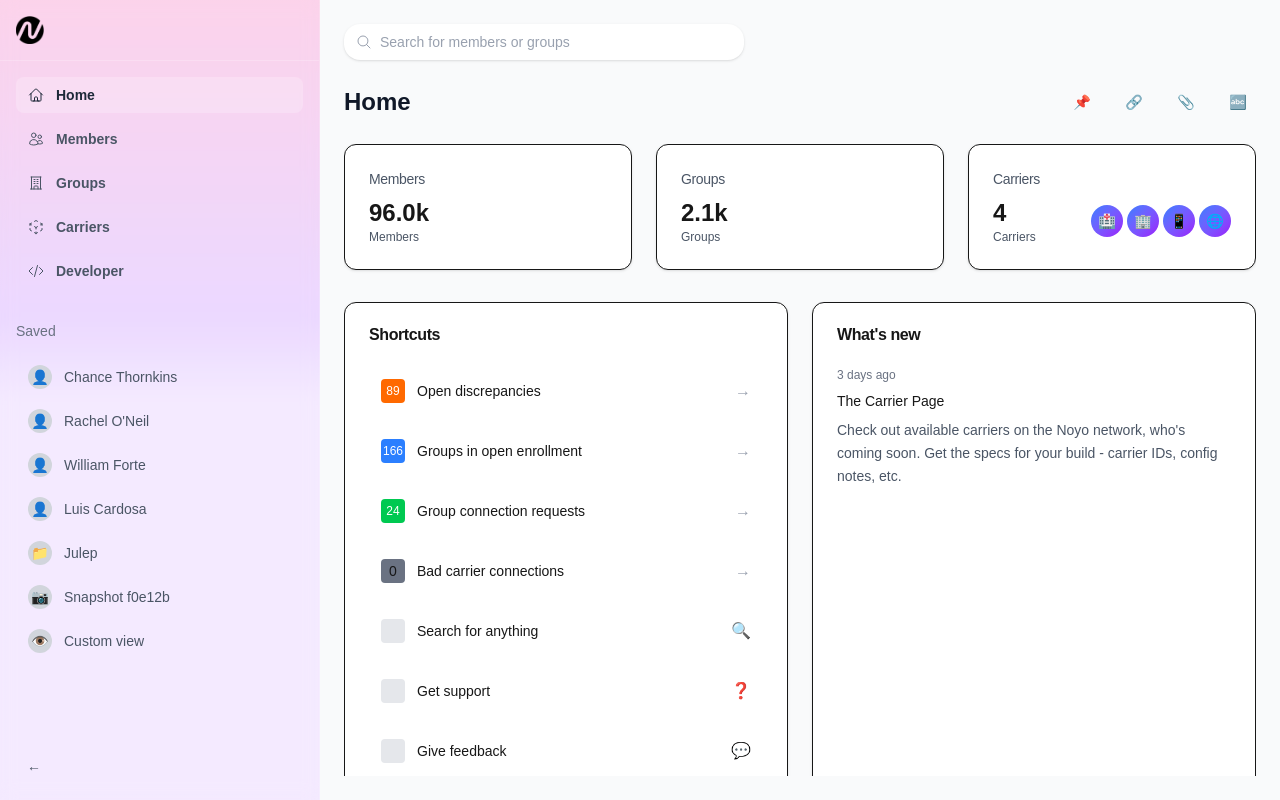
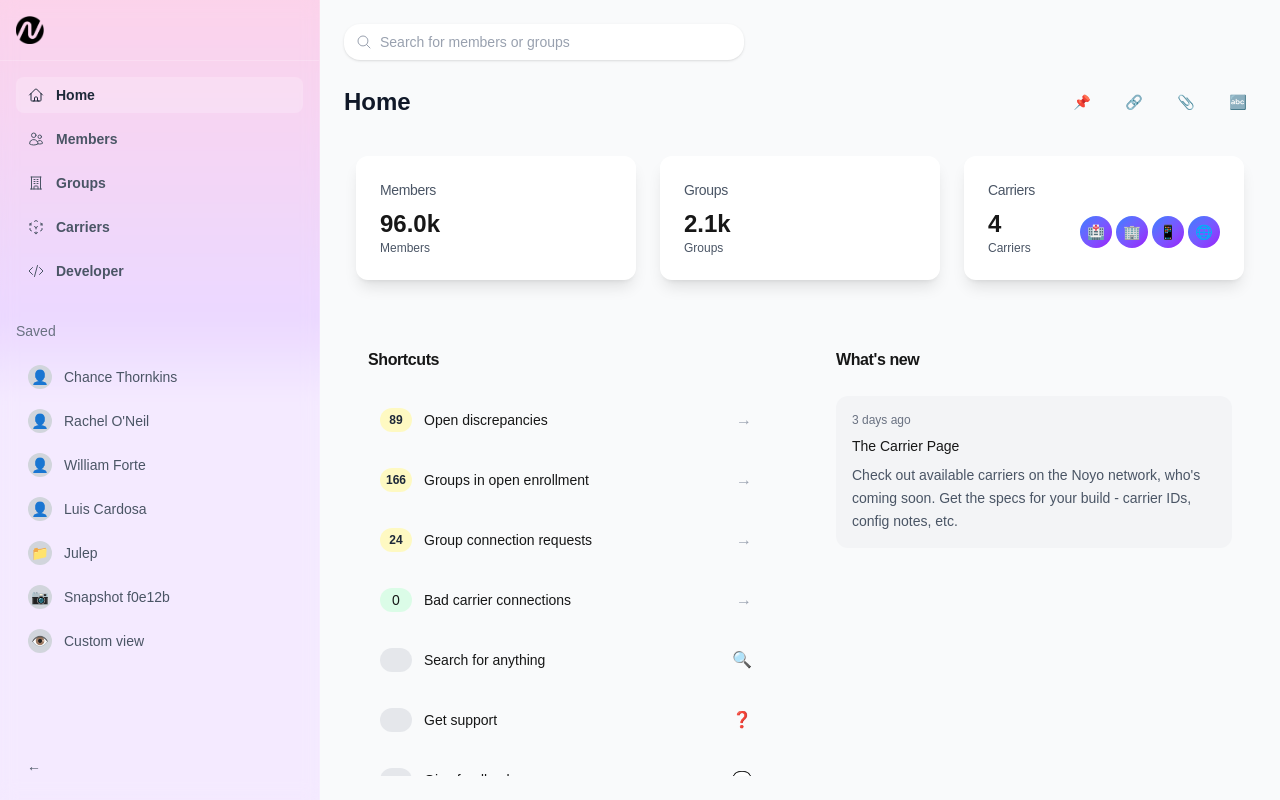
Before and after one commit to qeryz/ben-mock-ui, a Next.js app: page / in a window 1280 px wide. Built offline with nearby package versions, Linux system fonts and the light colour scheme.

Commit message:
chore: match styling to design

```diff
--- a/src/app/page.tsx
+++ b/src/app/page.tsx
@@ -16,25 +16,25 @@ export default function Home() {
       title: "Open discrepancies",
       count: 89,
       icon: "→",
-      color: "bg-orange-500",
+      color: "bg-yellow-100",
     },
     {
       title: "Groups in open enrollment",
       count: 166,
       icon: "→",
-      color: "bg-blue-500",
+      color: "bg-yellow-100",
     },
     {
       title: "Group connection requests",
       count: 24,
       icon: "→",
-      color: "bg-green-500",
+      color: "bg-yellow-100",
     },
     {
       title: "Bad carrier connections",
       count: 0,
       icon: "→",
-      color: "bg-gray-500",
+      color: "bg-green-100",
     },
     { title: "Search for anything", icon: "🔍" },
     { title: "Get support", icon: "❓" },
@@ -76,7 +76,7 @@ export default function Home() {
 
         <div className="flex-1 overflow-auto">
           {/* Stats Cards */}
-          <div className="grid grid-cols-1 md:grid-cols-3 gap-6 mb-8">
+          <div className="grid grid-cols-1 md:grid-cols-3 gap-6 mb-8 p-3">
             <StatsCard
               title="Members"
               value={stats?.members || 0}
--- a/src/components/features/shortcuts.tsx
+++ b/src/components/features/shortcuts.tsx
@@ -1,19 +1,19 @@
-import { Card, CardContent, CardHeader, CardTitle } from "@/components/ui/card"
+import { CardContent, CardHeader, CardTitle } from "@/components/ui/card";
 
 interface ShortcutItem {
-  title: string
-  count?: number
-  icon: string
-  color?: string
+  title: string;
+  count?: number;
+  icon: string;
+  color?: string;
 }
 
 interface ShortcutsProps {
-  shortcuts: ShortcutItem[]
+  shortcuts: ShortcutItem[];
 }
 
 export function Shortcuts({ shortcuts }: ShortcutsProps) {
   return (
-    <Card>
+    <div>
       <CardHeader>
         <CardTitle>Shortcuts</CardTitle>
       </CardHeader>
@@ -24,21 +24,23 @@ export function Shortcuts({ shortcuts }: ShortcutsProps) {
             className="flex items-center justify-between p-3 rounded-lg hover:bg-gray-50 cursor-pointer transition-colors"
           >
             <div className="flex items-center gap-3">
-              <div className={`w-6 h-6 rounded ${shortcut.color || 'bg-gray-200'} flex items-center justify-center text-sm`}>
+              <div
+                className={`w-8 h-6 rounded-2xl ${
+                  shortcut.color || "bg-gray-200"
+                } flex items-center justify-center text-sm`}
+              >
                 {shortcut.count && (
-                  <span className="text-xs font-medium text-white">
+                  <span className="text-xs font-semibold text-gray-800">
                     {shortcut.count}
                   </span>
                 )}
               </div>
               <span className="text-sm font-medium">{shortcut.title}</span>
             </div>
-            <div className="text-gray-400">
-              {shortcut.icon}
-            </div>
+            <div className="text-gray-400">{shortcut.icon}</div>
           </div>
         ))}
       </CardContent>
-    </Card>
-  )
+    </div>
+  );
 }
--- a/src/components/features/stats-card.tsx
+++ b/src/components/features/stats-card.tsx
@@ -1,18 +1,20 @@
-import { Card, CardContent, CardHeader, CardTitle } from "@/components/ui/card"
-import { formatNumber } from "@/lib/utils"
+import { Card, CardContent, CardHeader, CardTitle } from "@/components/ui/card";
+import { formatNumber } from "@/lib/utils";
 
 interface StatsCardProps {
-  title: string
-  value: number
-  unit: string
-  icons?: string[]
+  title: string;
+  value: number;
+  unit: string;
+  icons?: string[];
 }
 
 export function StatsCard({ title, value, unit, icons }: StatsCardProps) {
   return (
-    <Card className="hover:shadow-lg transition-shadow">
+    <Card className="hover:shadow-xl transition-shadow duration-300 ease-in-out">
       <CardHeader className="pb-2">
-        <CardTitle className="text-sm font-medium text-gray-600">{title}</CardTitle>
+        <CardTitle className="text-sm font-medium text-gray-600">
+          {title}
+        </CardTitle>
       </CardHeader>
       <CardContent>
         <div className="flex items-center justify-between">
@@ -35,5 +37,5 @@ export function StatsCard({ title, value, unit, icons }: StatsCardProps) {
         </div>
       </CardContent>
     </Card>
-  )
+  );
 }
--- a/src/components/features/whats-new.tsx
+++ b/src/components/features/whats-new.tsx
@@ -1,31 +1,37 @@
-import { Card, CardContent, CardHeader, CardTitle } from "@/components/ui/card"
-import { formatDate } from "@/lib/utils"
+import { CardContent, CardHeader, CardTitle } from "@/components/ui/card";
+import { formatDate } from "@/lib/utils";
 
 interface NewsItem {
-  title: string
-  description: string
-  date: Date
+  title: string;
+  description: string;
+  date: Date;
 }
 
 interface WhatsNewProps {
-  news: NewsItem[]
+  news: NewsItem[];
 }
 
 export function WhatsNew({ news }: WhatsNewProps) {
   return (
-    <Card>
+    <div>
       <CardHeader>
         <CardTitle>What's new</CardTitle>
       </CardHeader>
       <CardContent className="space-y-4">
-        {news.map((item, index) => (
-          <div key={index} className="space-y-2">
-            <div className="text-xs text-gray-500">{formatDate(item.date)}</div>
-            <h4 className="font-medium text-sm">{item.title}</h4>
-            <p className="text-sm text-gray-600 leading-relaxed">{item.description}</p>
-          </div>
-        ))}
+        <div className="bg-gray-100 rounded-xl p-4">
+          {news.map((item, index) => (
+            <div key={index} className="space-y-2">
+              <div className="text-xs text-gray-500">
+                {formatDate(item.date)}
+              </div>
+              <h4 className="font-medium text-sm">{item.title}</h4>
+              <p className="text-sm text-gray-600 leading-relaxed">
+                {item.description}
+              </p>
+            </div>
+          ))}
+        </div>
       </CardContent>
-    </Card>
-  )
+    </div>
+  );
 }
--- a/src/components/ui/card.tsx
+++ b/src/components/ui/card.tsx
@@ -1,5 +1,5 @@
-import * as React from "react"
-import { cn } from "@/lib/utils"
+import * as React from "react";
+import { cn } from "@/lib/utils";
 
 const Card = React.forwardRef<
   HTMLDivElement,
@@ -8,21 +8,25 @@ const Card = React.forwardRef<
   <div
     ref={ref}
     className={cn(
-      "rounded-xl border bg-card text-card-foreground shadow",
+      "rounded-xl border-none bg-card text-card-foreground shadow-lg",
       className
     )}
     {...props}
   />
-))
-Card.displayName = "Card"
+));
+Card.displayName = "Card";
 
 const CardHeader = React.forwardRef<
   HTMLDivElement,
   React.HTMLAttributes<HTMLDivElement>
 >(({ className, ...props }, ref) => (
-  <div ref={ref} className={cn("flex flex-col space-y-1.5 p-6", className)} {...props} />
-))
-CardHeader.displayName = "CardHeader"
+  <div
+    ref={ref}
+    className={cn("flex flex-col space-y-1.5 p-6", className)}
+    {...props}
+  />
+));
+CardHeader.displayName = "CardHeader";
 
 const CardTitle = React.forwardRef<
   HTMLParagraphElement,
@@ -30,11 +34,14 @@ const CardTitle = React.forwardRef<
 >(({ className, ...props }, ref) => (
   <h3
     ref={ref}
-    className={cn("font-semibold leading-none tracking-tight", className)}
+    className={cn(
+      "font-semibold leading-none tracking-tight text-md",
+      className
+    )}
     {...props}
   />
-))
-CardTitle.displayName = "CardTitle"
+));
+CardTitle.displayName = "CardTitle";
 
 const CardDescription = React.forwardRef<
   HTMLParagraphElement,
@@ -45,23 +52,34 @@ const CardDescription = React.forwardRef<
     className={cn("text-sm text-muted-foreground", className)}
     {...props}
   />
-))
-CardDescription.displayName = "CardDescription"
+));
+CardDescription.displayName = "CardDescription";
 
 const CardContent = React.forwardRef<
   HTMLDivElement,
   React.HTMLAttributes<HTMLDivElement>
 >(({ className, ...props }, ref) => (
   <div ref={ref} className={cn("p-6 pt-0", className)} {...props} />
-))
-CardContent.displayName = "CardContent"
+));
+CardContent.displayName = "CardContent";
 
 const CardFooter = React.forwardRef<
   HTMLDivElement,
   React.HTMLAttributes<HTMLDivElement>
 >(({ className, ...props }, ref) => (
-  <div ref={ref} className={cn("flex items-center p-6 pt-0", className)} {...props} />
-))
-CardFooter.displayName = "CardFooter"
+  <div
+    ref={ref}
+    className={cn("flex items-center p-6 pt-0", className)}
+    {...props}
+  />
+));
+CardFooter.displayName = "CardFooter";
 
-export { Card, CardHeader, CardFooter, CardTitle, CardDescription, CardContent }
+export {
+  Card,
+  CardHeader,
+  CardFooter,
+  CardTitle,
+  CardDescription,
+  CardContent,
+};
```
